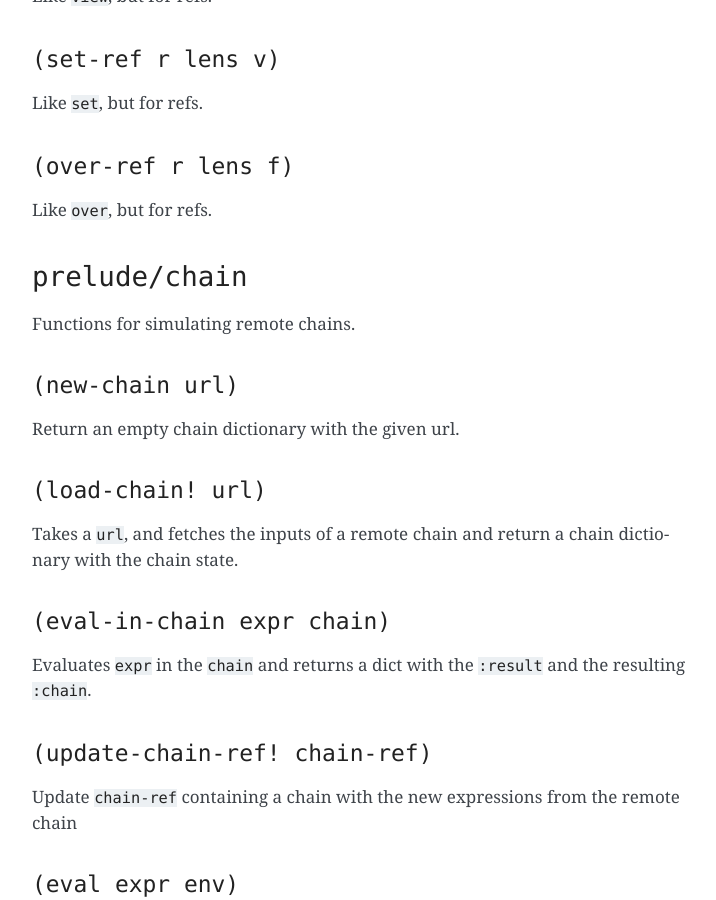
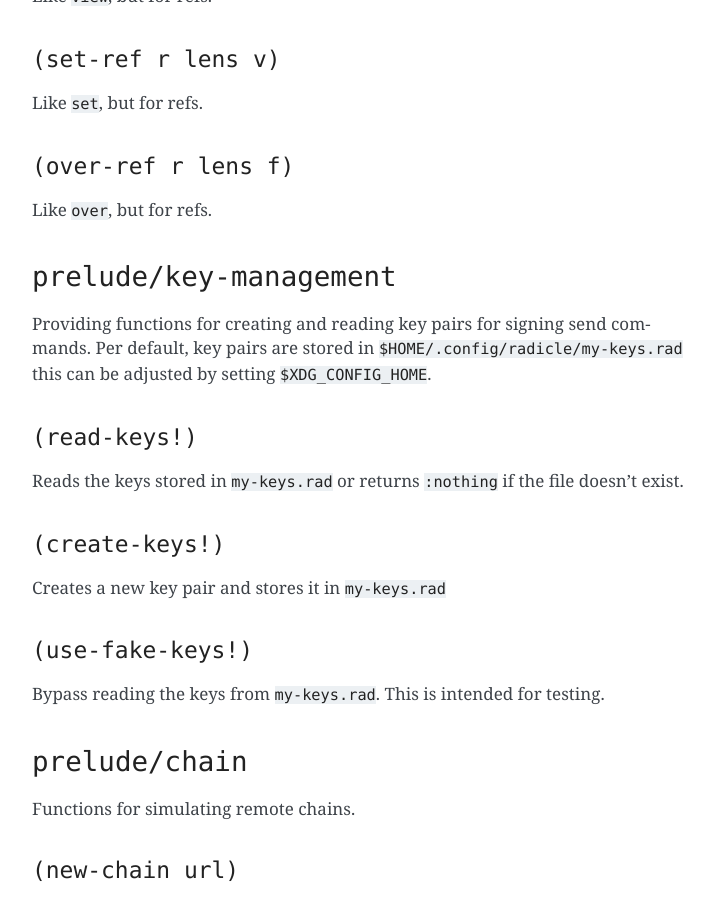
Before and after one commit to radicle-dev/radicle-alpha, a Sphinx documentation site: the page built from docs/source/reference.rst, in a window 1280 px wide and 900 px high, scrolled down 23427 px. Shown: the whole window, without its empty margins (388-1104 px from the left). Built offline with Sphinx 7.4.7, drawn with Linux system fonts in a browser that asks for light colours; pages that are not in the unit, such as notebooks, are missing from menus; some of the changed text lies outside the part shown.

Commit message:
Handle my-keys via key-mgmt module & add a key creation command (#411)

```diff
--- a/docs/source/reference.rst
+++ b/docs/source/reference.rst
@@ -1127,6 +1127,31 @@ Like ``set``, but for refs.
 
 Like ``over``, but for refs.
 
+``prelude/key-management``
+--------------------------
+
+Providing functions for creating and reading key pairs for signing send
+commands. Per default, key pairs are stored in
+``$HOME/.config/radicle/my-keys.rad`` this can be adjusted by setting
+``$XDG_CONFIG_HOME``.
+
+``(read-keys!)``
+~~~~~~~~~~~~~~~~
+
+Reads the keys stored in ``my-keys.rad`` or returns ``:nothing`` if the
+file doesn't exist.
+
+``(create-keys!)``
+~~~~~~~~~~~~~~~~~~
+
+Creates a new key pair and stores it in ``my-keys.rad``
+
+``(use-fake-keys!)``
+~~~~~~~~~~~~~~~~~~~~
+
+Bypass reading the keys from ``my-keys.rad``. This is intended for
+testing.
+
 ``prelude/chain``
 -----------------
 
--- a/reference-doc.yaml
+++ b/reference-doc.yaml
@@ -144,6 +144,7 @@ modules:
 - prelude/set
 - prelude/ref
 - prelude/lens
+- prelude/key-management
 - prelude/chain
 - prelude/state-machine
 - prelude/validation
```
Also changed, not shown: 7 other files.
